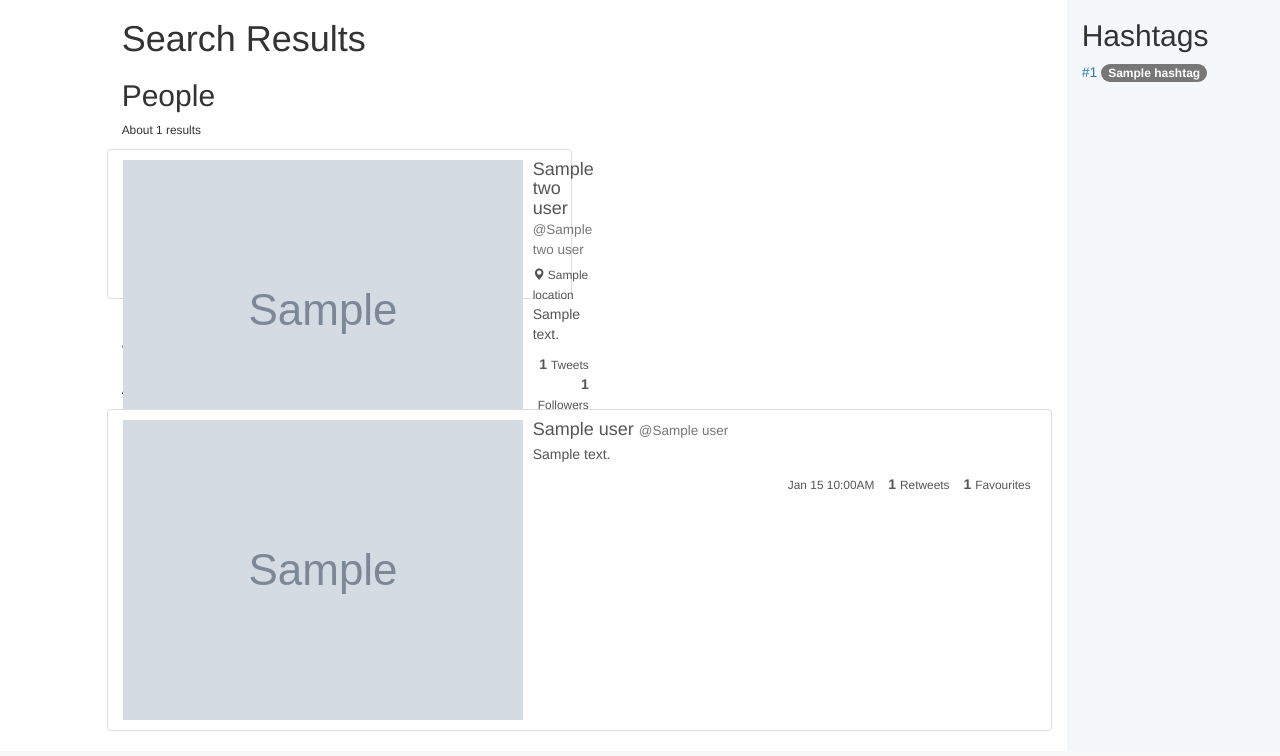
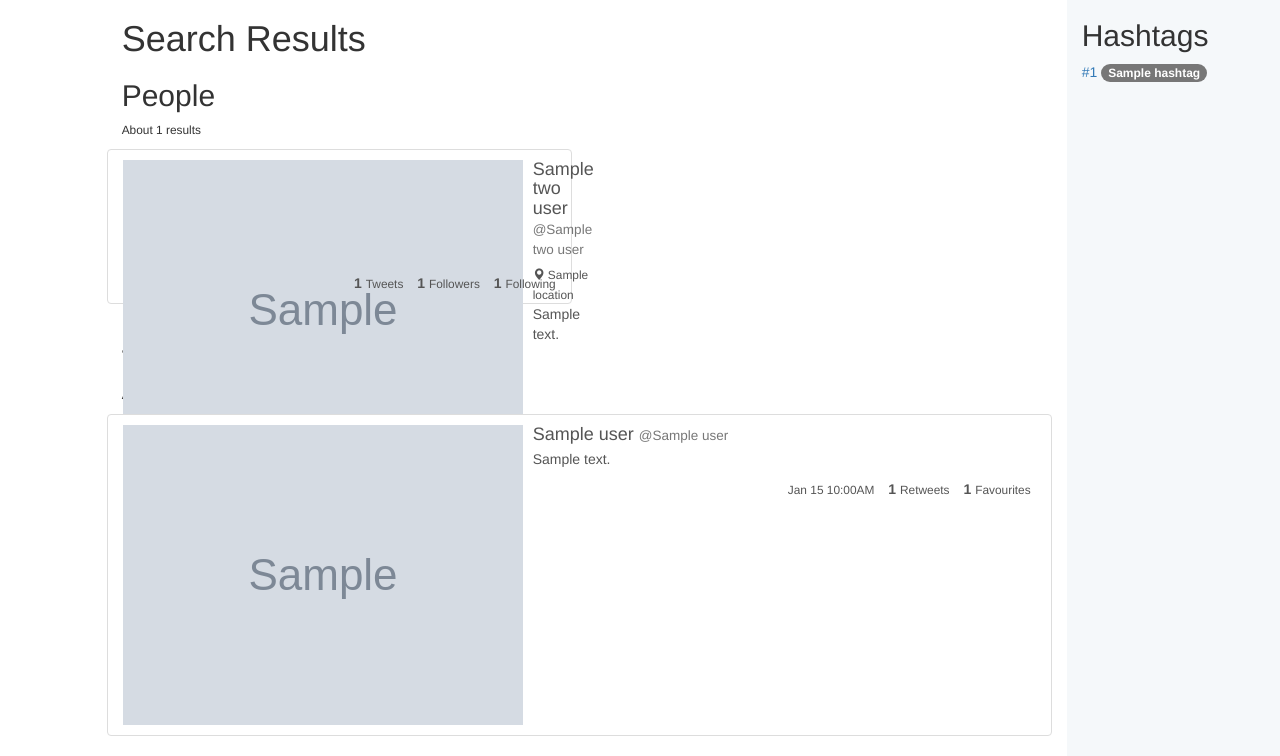
Before and after one commit to ashleyhsia0/tweegle, a Flask app: template templates/search_results.html in a window 1280 px wide. Shown: the part 51-807 px from the top of the page. Before the commit the page ends 782 px from the top, so only its background shows below. Run offline with Flask 2, Linux system fonts and the light colour scheme; the template is opened without the code that fills it: most values are stand-ins (such as "Sample title", 1, 10 or a date in 2020); grey boxes marked "Sample" are stand-in pictures; some libraries are stand-ins or nearby versions.

Commit message:
Fix alignment of profile card stats compared to description

```diff
--- a/static/css/styles.css
+++ b/static/css/styles.css
@@ -46,13 +46,19 @@ body {
 }
 
 .profile-card {
-    height: 150px;
+    height: 155px;
 }
 
 .list-inline {
     margin-top: 10px;
 }
 
+.tweet-stats {
+    position: absolute;
+    bottom: 0;
+    right: 10px;
+}
+
 #right-col {
     background-color: #f5f8fa;
 }
--- a/templates/search_results.html
+++ b/templates/search_results.html
@@ -54,7 +54,7 @@
                       <h4 class="media-heading">{{ user.name }} <small>&commat;{{ user.screen_name }}</small></h4>
                       <small><span class="glyphicon glyphicon-map-marker" aria-hidden="true"></span> {{ user.location or "N/A" }}</small><br>
                       {{ user.description|truncate(150) }}<!-- Truncate to reduce length of description --><br>
-                      <ul class="list-inline text-right">
+                      <ul class="list-inline tweet-stats">
                         <li><b>{{ user.statuses_count }}</b> <small>Tweets</small></li>
                         <li><b>{{ user.followers_count }}</b> <small>Followers</small></li>
                         <li><b>{{ user.friends_count }}</b> <small>Following</small></li>
```
